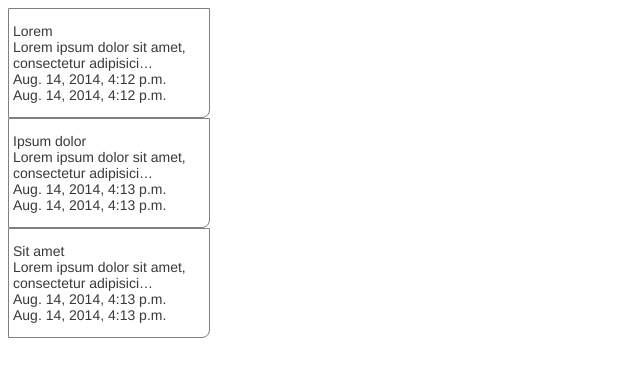
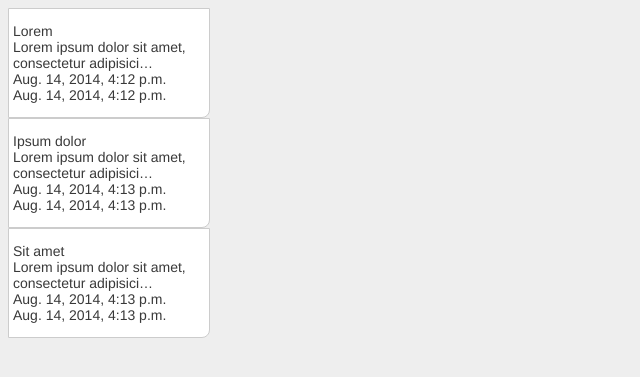
Before and after one commit to jawbreakyr/scrum-board, a Django app: page / in a window 1280 px wide. Shown: the top 377 px of the page, without its empty margins (0-640 px from the left). Run offline with Django 3.2, Linux system fonts and the light colour scheme; data comes from the database, SQL or seed files in the repository; parts of the project's set-up code (start-up, migrations or seed data) failed here and were passed over.

Commit message:
Simplified styling

```diff
--- a/task/static/css/note.css
+++ b/task/static/css/note.css
@@ -1,9 +1,13 @@
+body {
+    background-color: #EEE;
+}
+
 .note {
     display: block;
     margin: 0;
     background-color: white;
     width: 200px;
-    border: 1px solid gray;
+    border: 1px solid #CCC;
     border-bottom-right-radius: 8px;
     padding: 0;
     font: 14px "Helvetica Neue", Arial, Helvetica, sans-serif;
```
